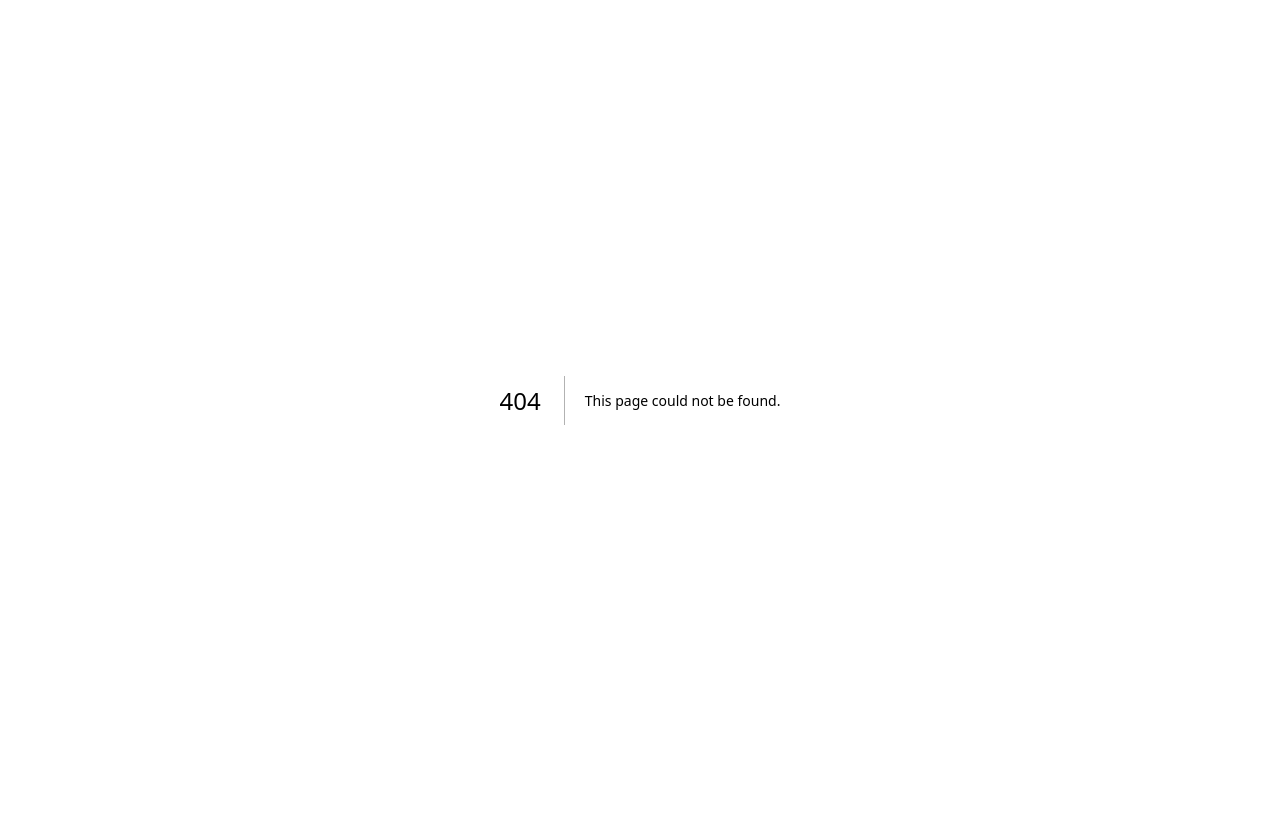
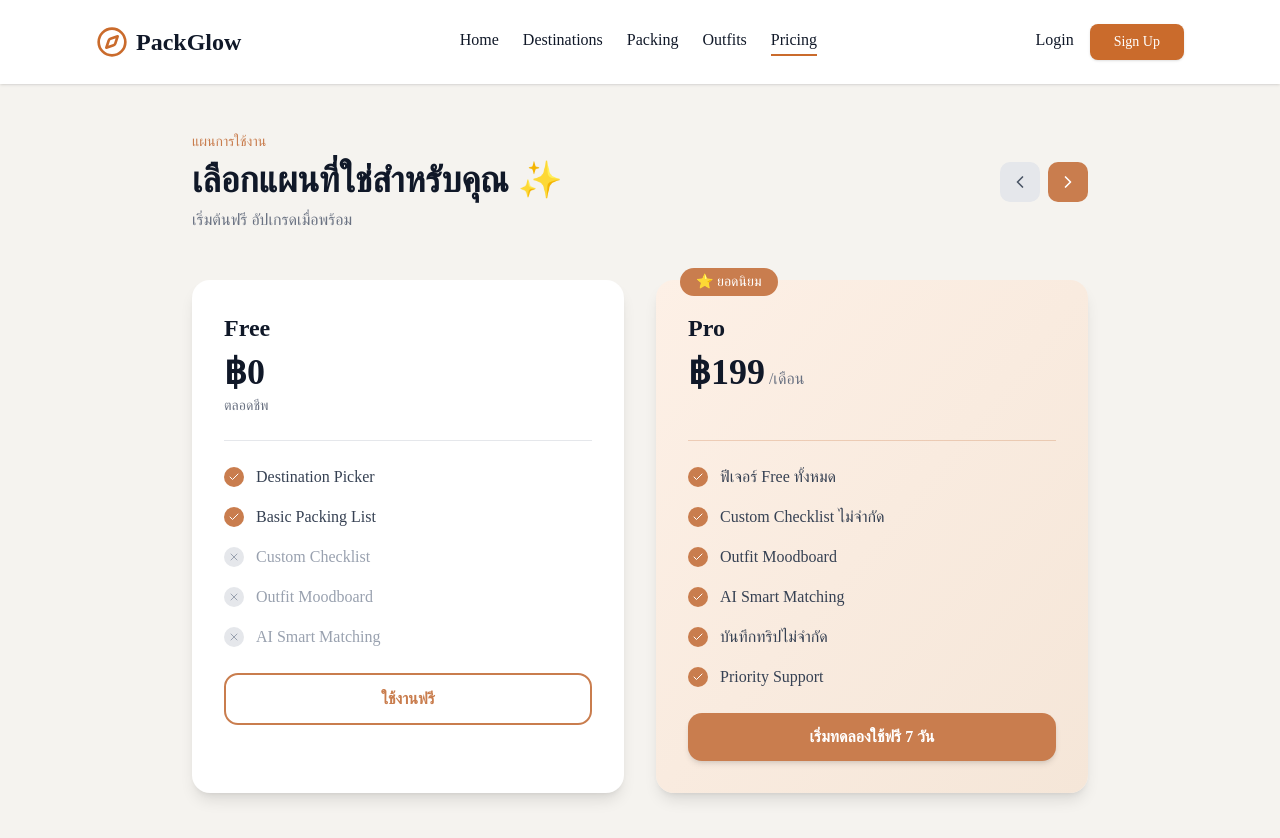
Before and after one commit to SoftwareEcosystem-268/beta-packglow, a Next.js app in the folder frontend/: page /pricing in a window 1280 px wide. Before the commit this address had no page. Shown: the top 838 px of the page. Before the commit the page ends 800 px from the top, so only its background shows below. Built offline with nearby package versions, Linux system fonts and the light colour scheme.

Commit message:
หน้า pricing

```diff
--- /dev/null
+++ b/frontend/app/pricing/page.tsx
@@ -0,0 +1,119 @@
+"use client";
+
+import Navbar from "@/components/Navbar";
+import { ChevronLeft, ChevronRight, Check, X } from "lucide-react";
+
+const freeFeatures = [
+  { name: "Destination Picker", included: true },
+  { name: "Basic Packing List", included: true },
+  { name: "Custom Checklist", included: false },
+  { name: "Outfit Moodboard", included: false },
+  { name: "AI Smart Matching", included: false },
+];
+
+const proFeatures = [
+  { name: "ฟีเจอร์ Free ทั้งหมด", included: true },
+  { name: "Custom Checklist ไม่จำกัด", included: true },
+  { name: "Outfit Moodboard", included: true },
+  { name: "AI Smart Matching", included: true },
+  { name: "บันทึกทริปไม่จำกัด", included: true },
+  { name: "Priority Support", included: true },
+];
+
+export default function PricingPage() {
+  return (
+    <div className="min-h-screen bg-[#F5F3EF]">
+      <Navbar variant="light" />
+
+      <main className="px-6 md:px-12 lg:px-16 py-12 max-w-5xl mx-auto">
+        {/* Header */}
+        <div className="flex items-center justify-between mb-12">
+          <div>
+            <p className="text-[#C97D4E] text-sm font-medium mb-2">แผนการใช้งาน</p>
+            <h1 className="text-3xl md:text-4xl font-bold text-gray-900 mb-2">
+              เลือกแผนที่ใช่สำหรับคุณ ✨
+            </h1>
+            <p className="text-gray-500">เริ่มต้นฟรี อัปเกรดเมื่อพร้อม</p>
+          </div>
+          <div className="flex gap-2">
+            <button className="w-10 h-10 rounded-lg bg-gray-200 flex items-center justify-center hover:bg-gray-300 transition-colors">
+              <ChevronLeft className="w-5 h-5 text-gray-600" />
+            </button>
+            <button className="w-10 h-10 rounded-lg bg-[#C97D4E] flex items-center justify-center hover:bg-[#A66B3F] transition-colors">
+              <ChevronRight className="w-5 h-5 text-white" />
+            </button>
+          </div>
+        </div>
+
+        {/* Pricing Cards */}
+        <div className="grid grid-cols-1 md:grid-cols-2 gap-6 lg:gap-8">
+          {/* Free Card */}
+          <div className="bg-white rounded-2xl p-8 shadow-lg">
+            <h2 className="text-2xl font-bold text-gray-900 mb-2">Free</h2>
+            <div className="flex items-baseline gap-1 mb-1">
+              <span className="text-4xl font-bold text-gray-900">฿0</span>
+            </div>
+            <p className="text-gray-500 text-sm mb-6">ตลอดชีพ</p>
+
+            <div className="border-t border-gray-200 pt-6 mb-6">
+              <ul className="space-y-4">
+                {freeFeatures.map((feature, index) => (
+                  <li key={index} className="flex items-center gap-3">
+                    {feature.included ? (
+                      <div className="w-5 h-5 rounded-full bg-[#C97D4E] flex items-center justify-center">
+                        <Check className="w-3 h-3 text-white" />
+                      </div>
+                    ) : (
+                      <div className="w-5 h-5 rounded-full bg-gray-200 flex items-center justify-center">
+                        <X className="w-3 h-3 text-gray-400" />
+                      </div>
+                    )}
+                    <span className={feature.included ? "text-gray-700" : "text-gray-400"}>
+                      {feature.name}
+                    </span>
+                  </li>
+                ))}
+              </ul>
+            </div>
+
+            <button className="w-full py-3 px-6 rounded-xl border-2 border-[#C97D4E] text-[#C97D4E] font-semibold hover:bg-[#C97D4E] hover:text-white transition-colors">
+              ใช้งานฟรี
+            </button>
+          </div>
+
+          {/* Pro Card */}
+          <div className="bg-gradient-to-br from-[#FDF0E6] to-[#F5E6D8] rounded-2xl p-8 shadow-lg relative">
+            {/* Badge */}
+            <div className="absolute -top-3 left-6 bg-[#C97D4E] text-white px-4 py-1 rounded-full text-sm font-medium">
+              ⭐ ยอดนิยม
+            </div>
+
+            <h2 className="text-2xl font-bold text-gray-900 mb-2">Pro</h2>
+            <div className="flex items-baseline gap-1 mb-1">
+              <span className="text-4xl font-bold text-gray-900">฿199</span>
+              <span className="text-gray-500">/เดือน</span>
+            </div>
+            <p className="text-gray-500 text-sm mb-6">&nbsp;</p>
+
+            <div className="border-t border-[#C97D4E]/30 pt-6 mb-6">
+              <ul className="space-y-4">
+                {proFeatures.map((feature, index) => (
+                  <li key={index} className="flex items-center gap-3">
+                    <div className="w-5 h-5 rounded-full bg-[#C97D4E] flex items-center justify-center">
+                      <Check className="w-3 h-3 text-white" />
+                    </div>
+                    <span className="text-gray-700">{feature.name}</span>
+                  </li>
+                ))}
+              </ul>
+            </div>
+
+            <button className="w-full py-3 px-6 rounded-xl bg-[#C97D4E] text-white font-semibold hover:bg-[#A66B3F] transition-colors shadow-md">
+              เริ่มทดลองใช้ฟรี 7 วัน
+            </button>
+          </div>
+        </div>
+      </main>
+    </div>
+  );
+}
```
